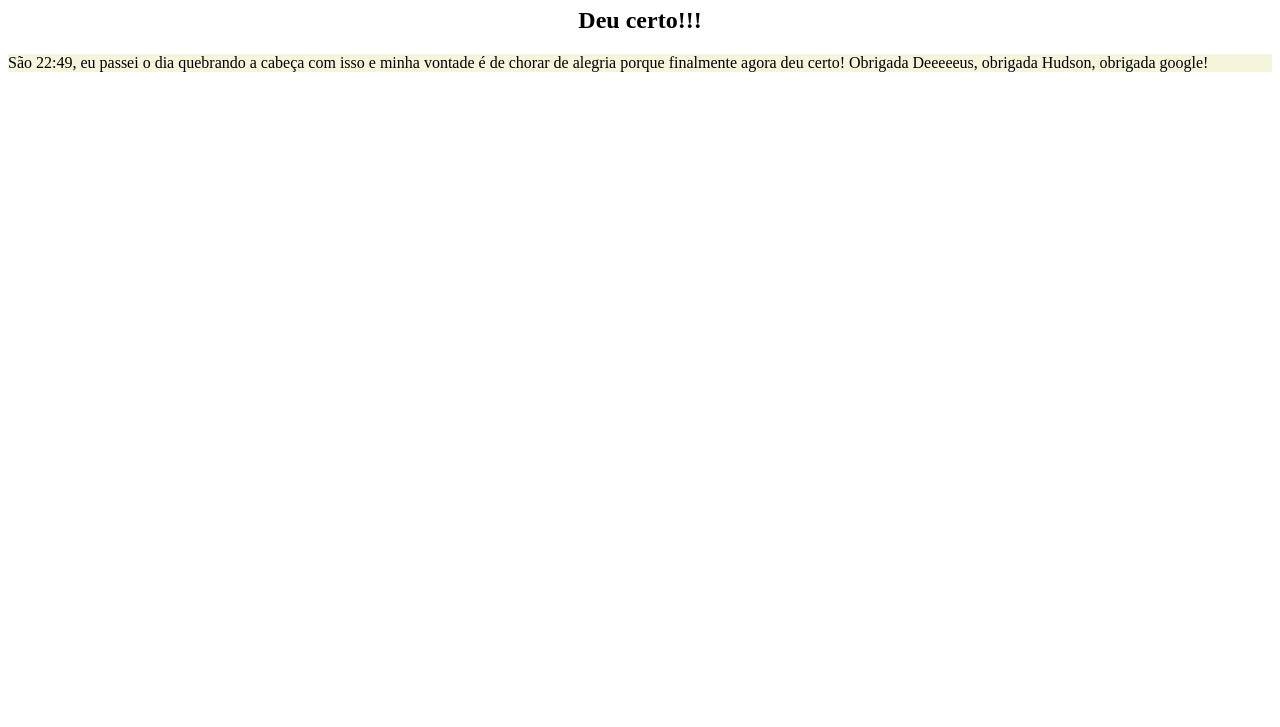
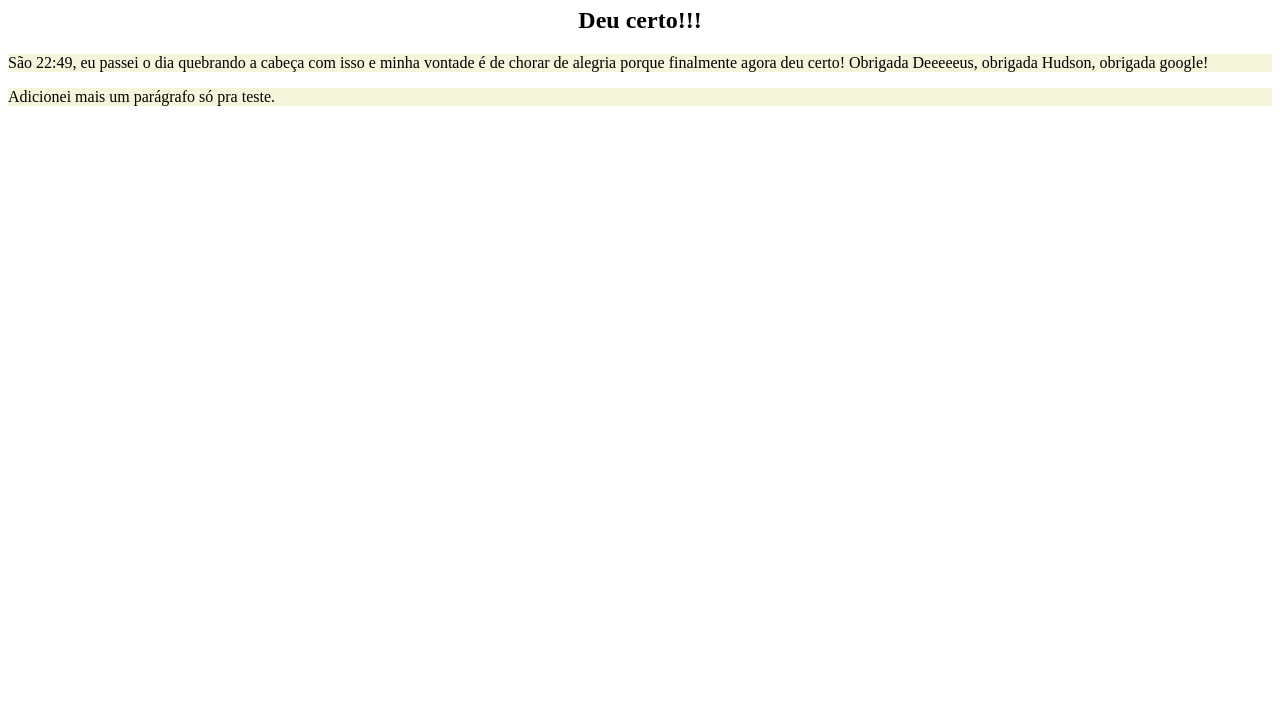
Before and after one commit to carolmagalh7/projetogitt, a plain HTML site: page index.html in a window 1280 px wide. Shown: the part 73-800 px from the top of the page. Drawn offline with Linux system fonts and the light colour scheme.

Commit message:
adição de parágrafo

```diff
--- a/index.html
+++ b/index.html
@@ -16,6 +16,8 @@
         São 22:49, eu passei o dia quebrando a cabeça com isso e minha vontade é de chorar de alegria porque finalmente agora
         deu certo! Obrigada Deeeeeus, obrigada Hudson, obrigada google!
     </p>
-
+    <p>
+        Adicionei mais um parágrafo só pra teste.
+    </p>
 </body>
 </html>
```
